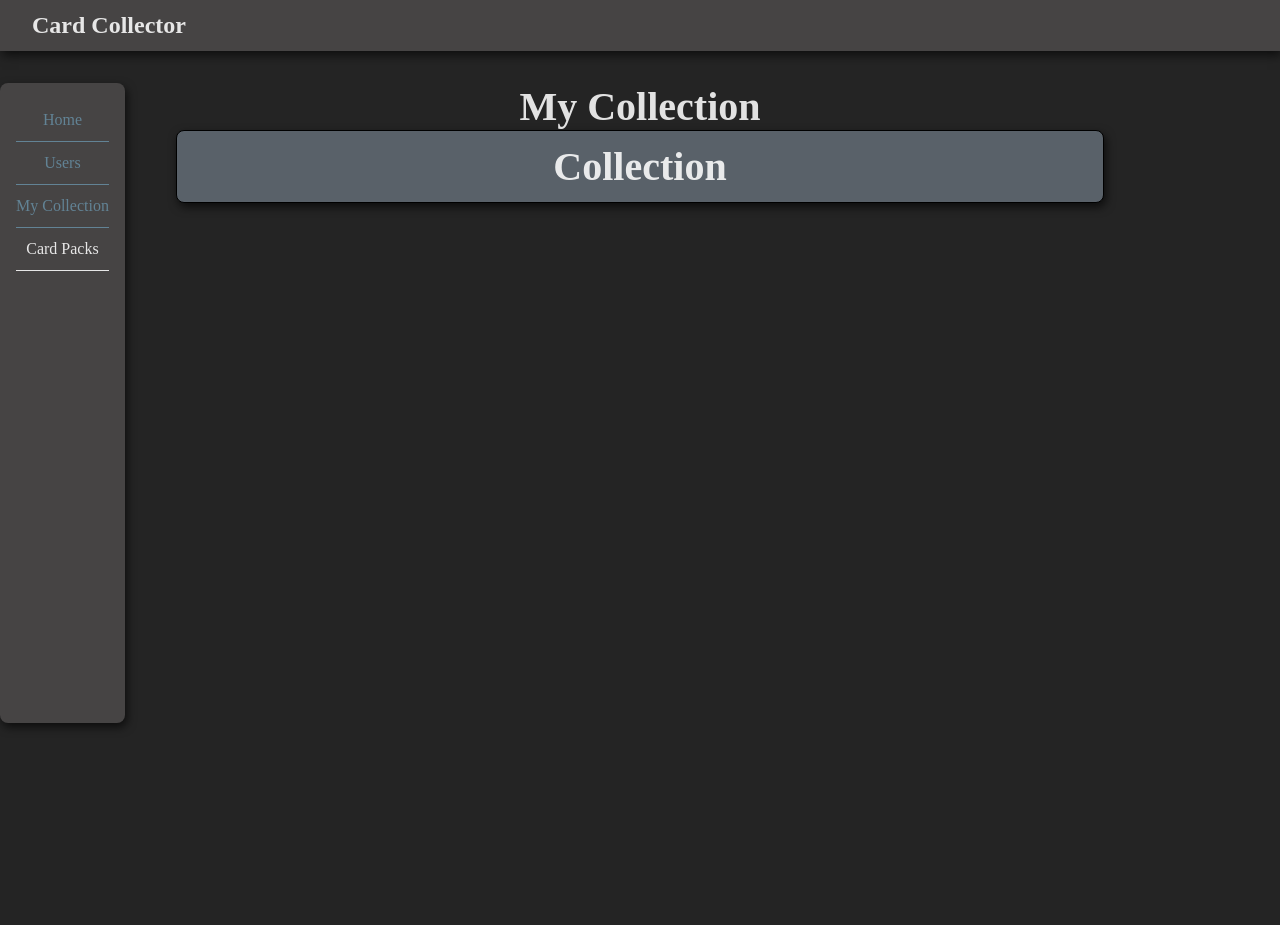
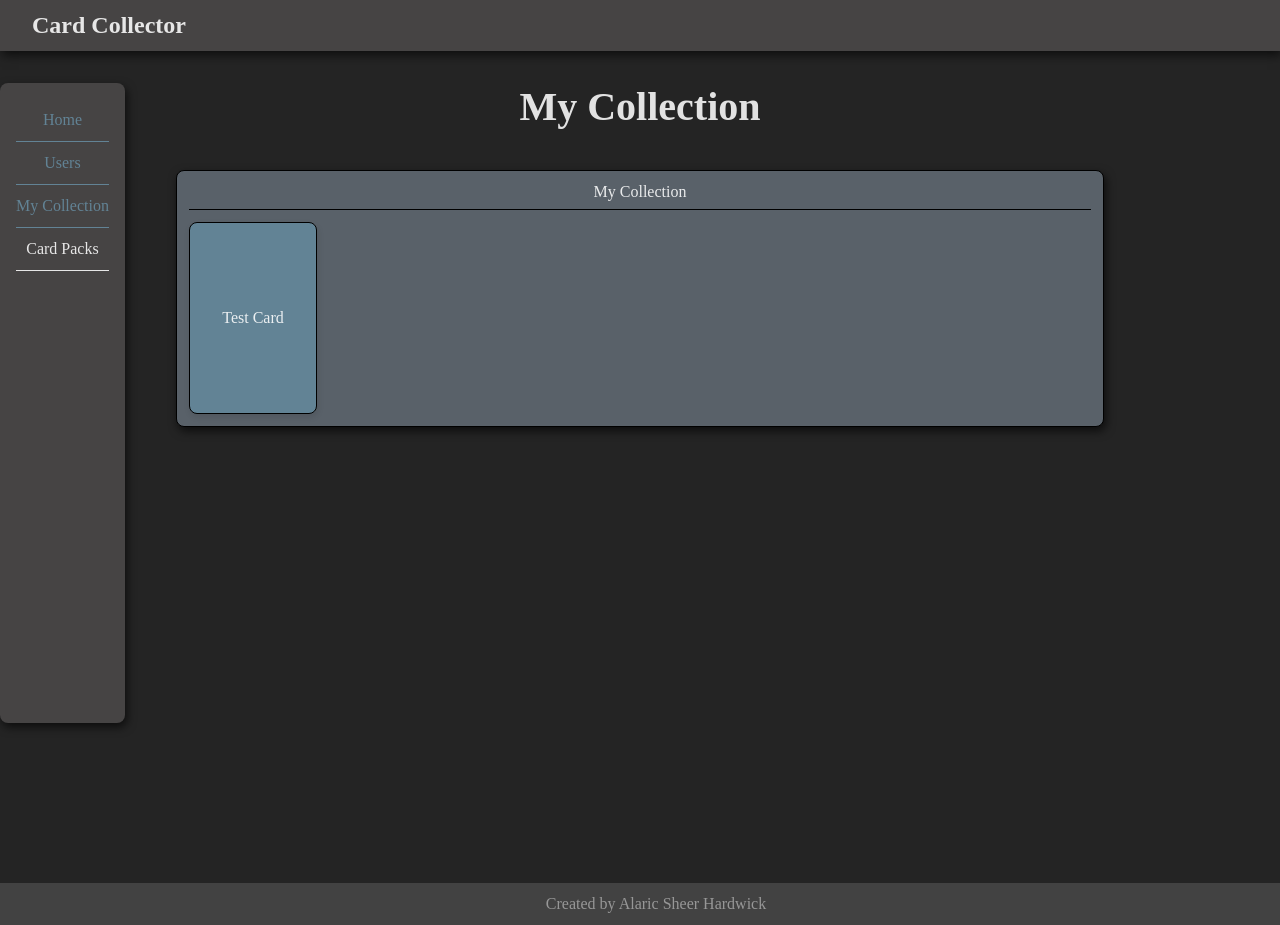
Before and after one commit to Ricky656/CardCollector_frontend, a React (Vite) app in the folder card-collector-frontend/: page /collection in a window 1280 px wide. Before the commit the page ends 800 px from the top, so only its background shows below. Built offline with nearby package versions, Linux system fonts and the light colour scheme.

Commit message:
Added footer, and basic card styling

```diff
--- /dev/null
+++ b/card-collector-frontend/src/Components/Card.jsx
@@ -0,0 +1,10 @@
+import React from "react";
+import '../assets/stylesheets/components/_cardItem.scss';
+
+export default function Card({name}){
+    return (
+        <div className="card-item">
+            {name}
+        </div>
+    )
+}
--- a/card-collector-frontend/src/Components/Collection.jsx
+++ b/card-collector-frontend/src/Components/Collection.jsx
@@ -1,12 +1,19 @@
 import React from "react";
 import '../assets/stylesheets/components/_collection.scss';
+import Card from "./Card";
 
-function Collection(){
+function Title({title}){
+    if(title){
+        return <div className="card-collection-header">{title}</div>
+    }
+    return null;
+}
+
+export default function Collection({title}){
     return (
         <div className="card-collection">
-            <h1>Collection</h1>
+            <Title title={title}/>
+            <Card name="Test Card" />
         </div>
     )
 }
-
-export default Collection;
--- /dev/null
+++ b/card-collector-frontend/src/Components/Footer.jsx
@@ -0,0 +1,10 @@
+import React from "react";
+import '../assets/stylesheets/components/_footer.scss';
+
+export default function Footer(){
+    return (
+        <div className="footer">
+            <small>Created by Alaric Sheer Hardwick</small>
+        </div>
+    )
+}
--- /dev/null
+++ b/card-collector-frontend/src/assets/stylesheets/components/_cardItem.scss
@@ -0,0 +1,18 @@
+@use "../components/cards";
+
+.card-item{
+    @extend .card;
+    display:flex;
+    align-items: center;
+    justify-content: center;
+    box-shadow: var(--shadow-small);
+    height: 12rem;
+    width: 8rem;
+    background-color: var(--color-primary);
+    cursor: default;
+    will-change: filter;
+    transition: filter 150ms;
+    &:hover{
+        filter: drop-shadow(0 0 1rem #e4e4e479);
+    }
+}
--- a/card-collector-frontend/src/assets/stylesheets/components/_collection.scss
+++ b/card-collector-frontend/src/assets/stylesheets/components/_collection.scss
@@ -3,4 +3,9 @@
 .card-collection{
     @extend .card;
     width:auto;
+    &-header{
+        padding-bottom: var(--space-xs);
+        border-bottom:solid 0.1rem black;
+        margin-bottom: var(--space-s);
+    }
 }
--- /dev/null
+++ b/card-collector-frontend/src/assets/stylesheets/components/_footer.scss
@@ -0,0 +1,25 @@
+@use "../mixins/sizing";
+
+.footer {
+    bottom: 0;
+    display:flex;
+    flex-wrap: wrap;
+    gap: var(--space-s);
+    justify-content: center;
+    text-align: center;
+    padding-top: var(--space-s);
+    padding-bottom: var(--space-s);
+    padding-left: var(--space-xl);
+    background-color: var(--color-background-light);
+    small{
+        font-size: var(--font-size-xs);
+        color: var(--color-text-muted);
+    }
+
+    @include sizing.media(tabletAndUp) {
+        small {
+            font-size: var(--font-size-ss);
+            color: var(--color-text-muted);
+        }
+    }
+}
--- a/card-collector-frontend/src/assets/stylesheets/config/_variables.scss
+++ b/card-collector-frontend/src/assets/stylesheets/config/_variables.scss
@@ -14,7 +14,7 @@
 
     --color-text-header: rgba(255, 255, 255, 0.87);
     --color-text-body:   rgba(255, 255, 255, 0.87);
-    --color-text-muted:  rgba(255, 255, 255, 0.87);
+    --color-text-muted:  rgba(255, 255, 255, 0.452);
 
     --space-xxxs: 0.25rem; // 4px
     --space-xxs: 0.375rem; // 6px
@@ -38,6 +38,7 @@
     --color-white:      hsl(0, 0%, 100%);
     --color-background: #242424;
     --color-background-rotate: #464444;
+    --color-background-light: #424242;
     --color-light:      hsl(0, 6%, 93%);
     --color-dark:       var(--color-text-header);
 
--- a/card-collector-frontend/src/assets/stylesheets/layouts/_collectionPage.scss
+++ b/card-collector-frontend/src/assets/stylesheets/layouts/_collectionPage.scss
@@ -1 +1,5 @@
 @use "../mixins/sizing";
+
+.main-collection{
+    margin-top: var(--space-xxl);
+}
--- a/card-collector-frontend/src/assets/stylesheets/layouts/_container.scss
+++ b/card-collector-frontend/src/assets/stylesheets/layouts/_container.scss
@@ -8,6 +8,7 @@
   margin-right: auto;
   justify-content: center;
   text-align: center;
+  min-height:50rem;
 
   @include sizing.media(tabletAndUp) {
     padding-right: var(--space-m);
--- a/card-collector-frontend/src/layouts/MainLayout.jsx
+++ b/card-collector-frontend/src/layouts/MainLayout.jsx
@@ -1,6 +1,7 @@
 import React from "react";
 import Header from "../components/Header";
 import Sidebar from "../Components/Sidebar";
+import Footer from "../Components/Footer";
 import '../assets/stylesheets/layouts/_container.scss';
 
 function MainLayout({children}){
@@ -11,6 +12,7 @@ function MainLayout({children}){
             <div className="container">
                 {children}
             </div>
+            <Footer />
         </>
     )
 }
--- a/card-collector-frontend/src/pages/CollectionPage.jsx
+++ b/card-collector-frontend/src/pages/CollectionPage.jsx
@@ -8,7 +8,9 @@ function CollectionPage(){
     return (
         <MainLayout>
             <h1>My Collection</h1>
-            <Collection />
+            <div className='main-collection'>
+                <Collection title="My Collection" />
+            </div>
         </MainLayout>
     )
 }
```
